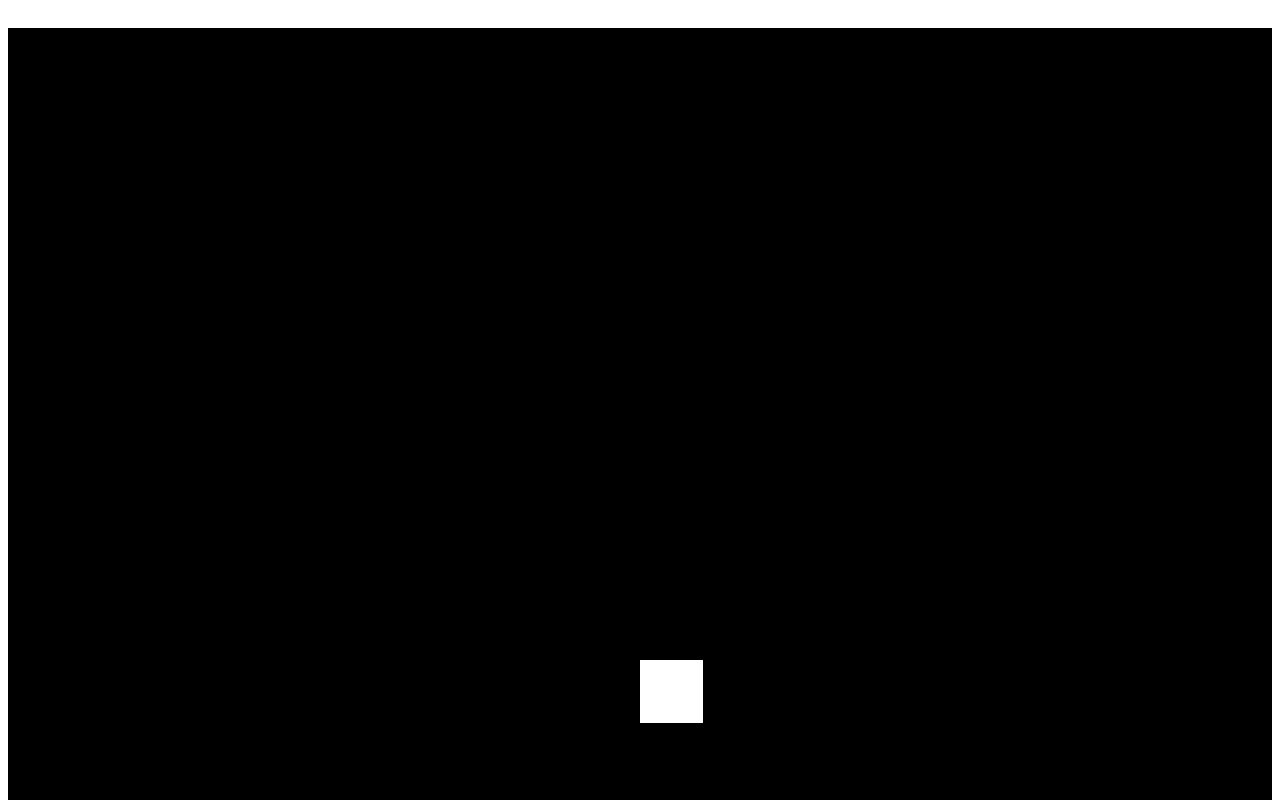
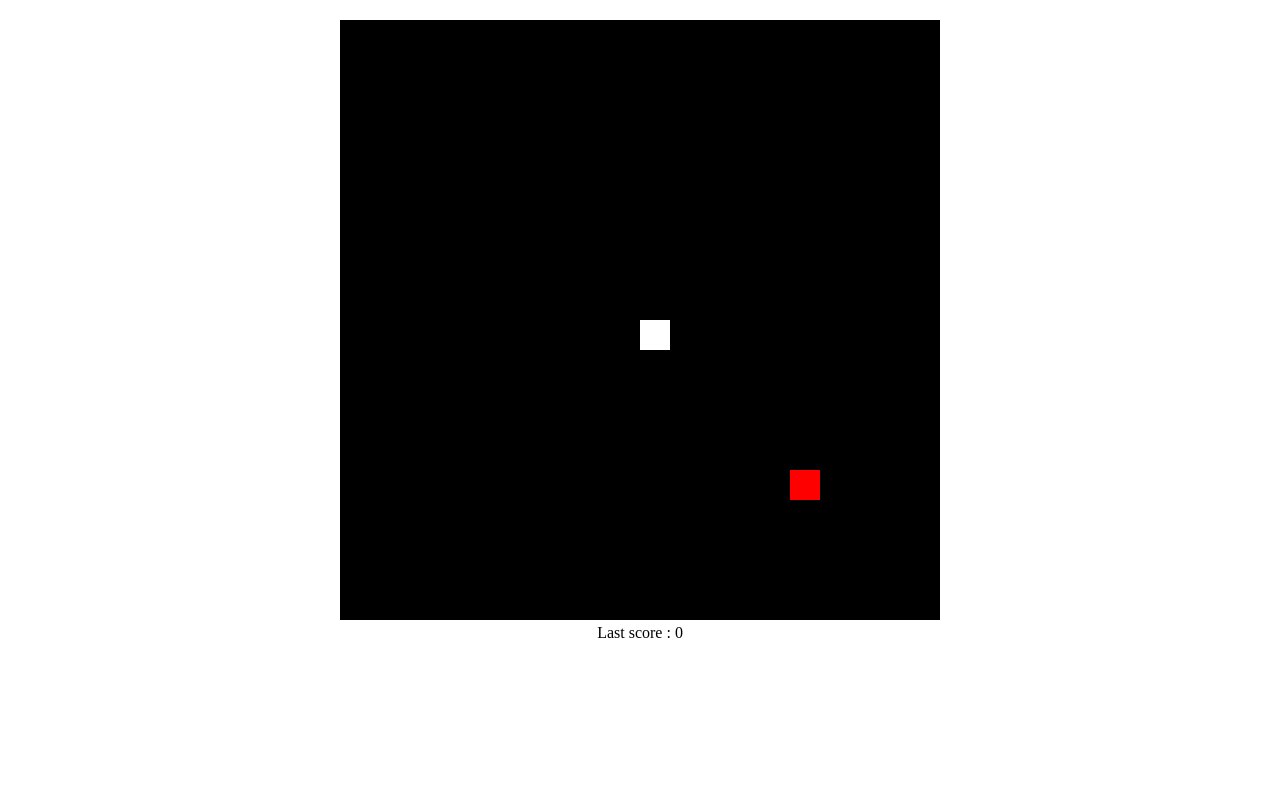
Before and after one commit to rstar2/js_snake, a website with bundled scripts: page public/index.html in a window 1280 px wide. Shown: the top 800 px of the page. Built offline with nearby package versions, Linux system fonts and the light colour scheme.

Commit message:
Better finish :)

```diff
--- a/public/css/styles.css
+++ b/public/css/styles.css
@@ -1,10 +1,16 @@
+#wrapper {
+    width: 100%;
+    max-width: 600px;
+    margin: 20px auto;
+}
+#wrapper > * {
+    width: 100%;
+}
+
 #screen {
-    width: 100%;
-    margin: 20px auto;
     image-rendering: pixelated;
 }
 
 #result {
-    width: 100%;
     text-align: center;
 }
--- a/public/index.html
+++ b/public/index.html
@@ -14,8 +14,10 @@
 </head>
 
 <body>
-    <canvas id="screen" width="640" height="640"></canvas>
-    <div id="result">0</canvas>
+    <div id="wrapper">
+        <canvas id="screen" width="640" height="640"></canvas>
+        <div id="result">0</div>
+    </div>
 </body>
 
 </html>
--- a/public/js/main-rxjs.js
+++ b/public/js/main-rxjs.js
@@ -239,7 +239,10 @@ store.select('isStarted').
     });
 
 // listen ONLY to the 'tailCount' and use as a score
-Rx.Observable.of(initialState.tailCount).concat(store.select('tailCount')).
+store.select('tailCount').
+    // start with a dummy one as we will pairwise - e.g. lister not the pair of the previous and current values
+    // if not started with another then the 'pairwise' will emit a pair value on the second emitted value
+    startWith(initialState.tailCount).
     // "normalize it to a score"
     map(tailCount => tailCount - initialState.tailCount).
 
```
